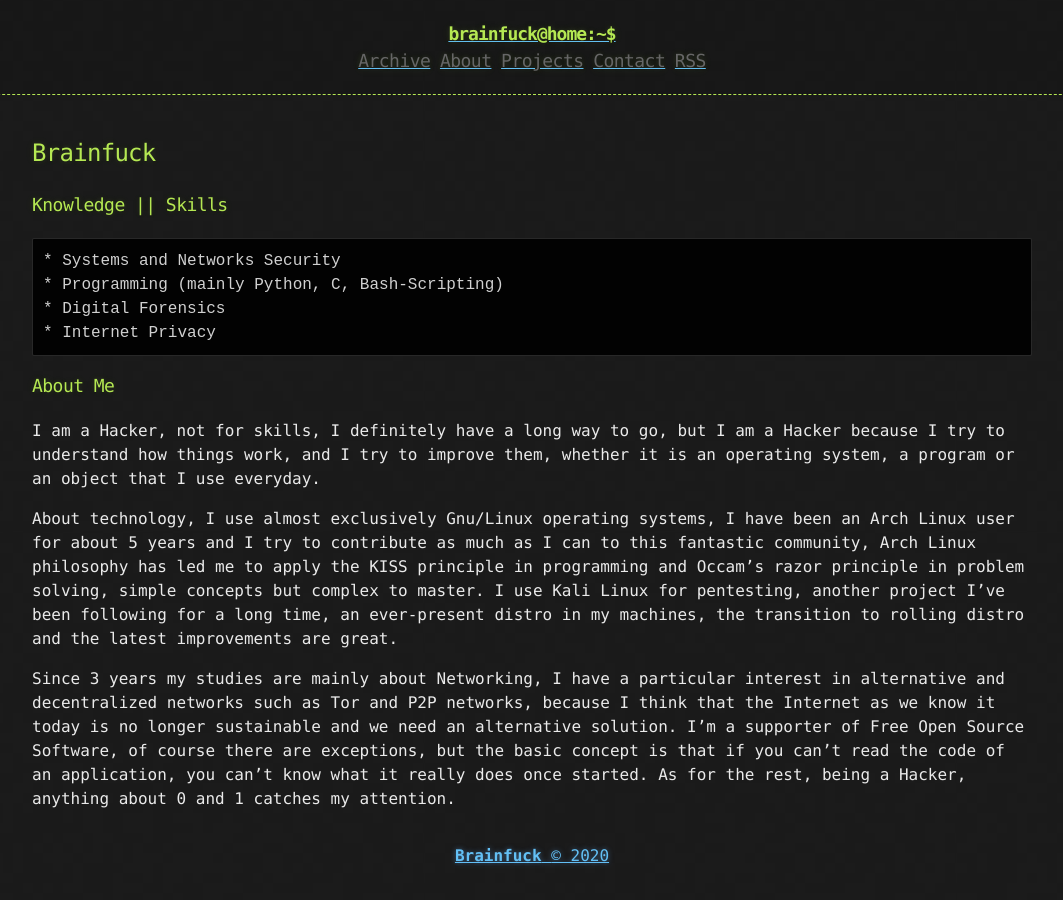
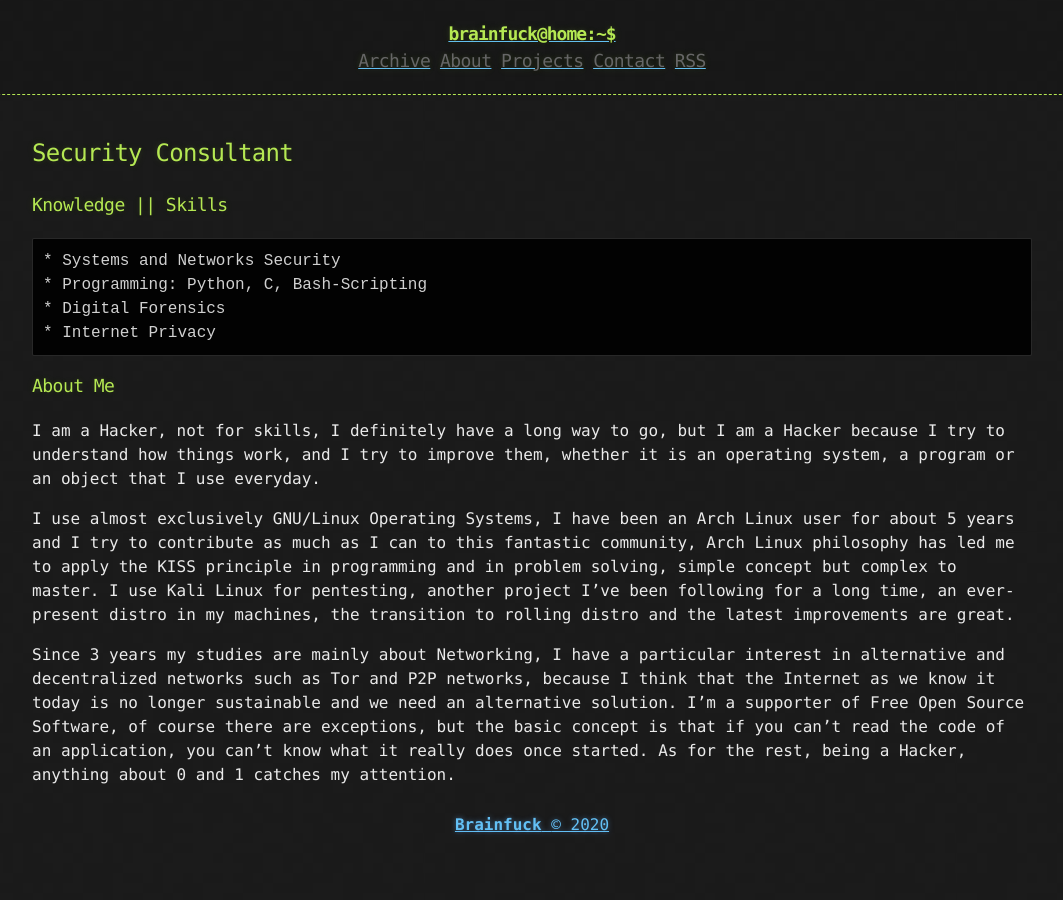
Before and after one commit to brainfucksec/brainfucksec.github.io, a Jekyll site: the page built from about.md, in a window 1280 px wide. Shown: the whole page, without its empty margins (108-1171 px from the left). Built offline with Jekyll 4.4.1, drawn with Linux system fonts in a browser that asks for light colours.

Commit message:
Update about.md

```diff
--- a/about.md
+++ b/about.md
@@ -3,13 +3,13 @@ layout: page
 title: About | brainfuck
 ---
 
-## Brainfuck
+## Security Consultant
 
 
 ### Knowledge || Skills
 
     * Systems and Networks Security
-    * Programming (mainly Python, C, Bash-Scripting)
+    * Programming: Python, C, Bash-Scripting
     * Digital Forensics
     * Internet Privacy
 
@@ -17,7 +17,7 @@ title: About | brainfuck
 
 I am a Hacker, not for skills, I definitely have a long way to go, but I am a Hacker because I try to understand how things work, and I try to improve them, whether it is an operating system, a program or an object that I use everyday.
 
-About technology, I use almost exclusively Gnu/Linux operating systems, I have been an Arch Linux user for about 5 years and I try to contribute as much as I can to this fantastic community, Arch Linux philosophy has led me to apply the KISS principle in programming and Occam's razor principle in problem solving, simple concepts but complex to master.
+I use almost exclusively GNU/Linux Operating Systems, I have been an Arch Linux user for about 5 years and I try to contribute as much as I can to this fantastic community, Arch Linux philosophy has led me to apply the KISS principle in programming and in problem solving, simple concept but complex to master.
 I use Kali Linux for pentesting, another project I've been following for a long time, an ever-present distro in my machines, the transition to rolling distro and the latest improvements are great.
 
 Since 3 years my studies are mainly about Networking, I have a particular interest in alternative and decentralized networks such as Tor and P2P networks, because I think that the Internet as we know it today is no longer sustainable and we need an alternative solution.
```
